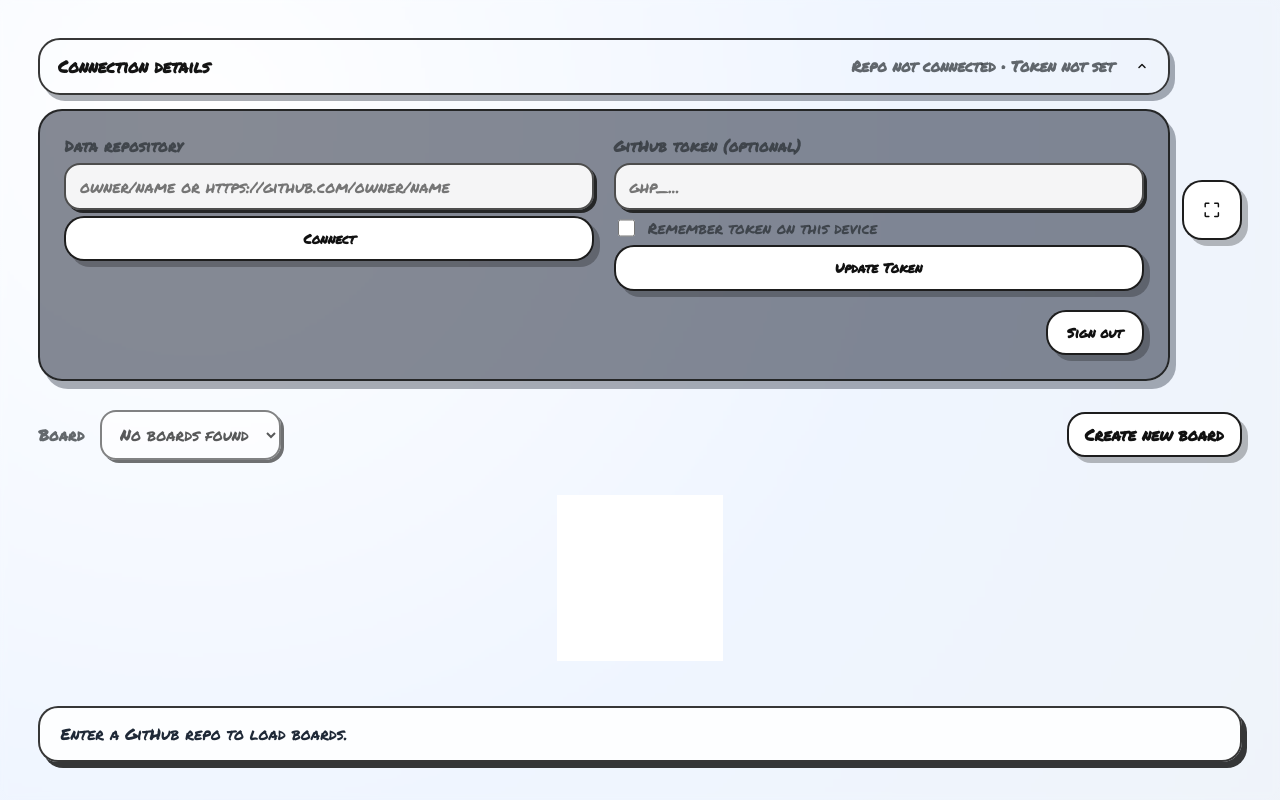
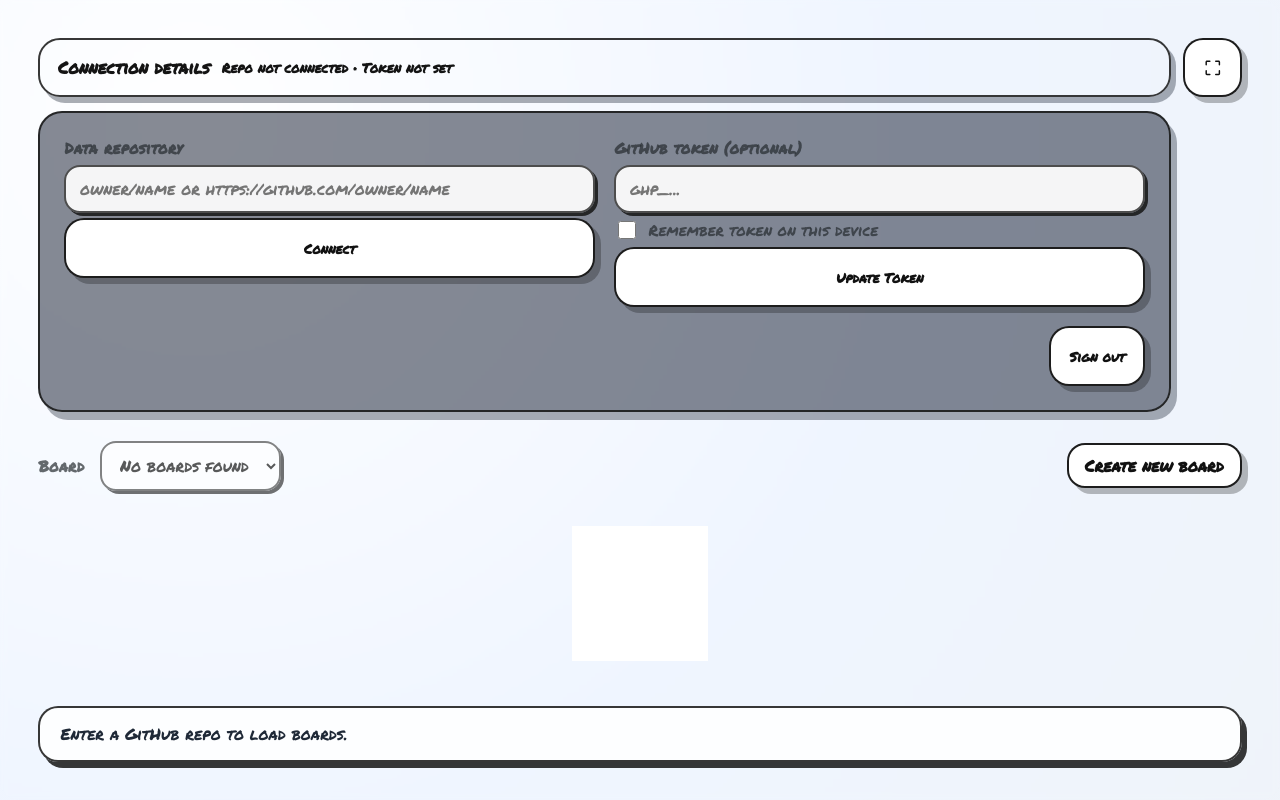
Before and after one commit to samhavos/samhavos.github.io, a website built with Vite: page index.html in a window 1280 px wide. Built offline with nearby package versions, Linux system fonts and the light colour scheme; a web font is replaced by a local one.

Commit message:
Better button styling

```diff
--- a/src/styles.css
+++ b/src/styles.css
@@ -159,7 +159,7 @@ select {
 .app__connection-row {
   display: flex;
   flex-wrap: wrap;
-  align-items: center;
+  align-items: flex-start;
   gap: 0.75rem;
 }
 
@@ -240,7 +240,7 @@ select {
 .app__connection-toggle:hover,
 .app__connection-toggle:focus-visible {
   background-color: rgba(15, 23, 42, 0.18);
-  transform: translate(-2px, -2px) rotate(-0.6deg);
+  transform: translate(-2px, -2px);
   box-shadow: 8px 8px 0 var(--panel-border);
   outline: none;
 }
@@ -249,23 +249,22 @@ select {
   font-size: 1.05rem;
 }
 
-.app__connection-status {
-  margin-left: auto;
-  margin-right: 0.5rem;
-  font-size: 0.95rem;
-  color: var(--app-muted);
+.app__connection {
+  display: flex;
+  flex-direction: column;
+  gap: 0.9rem;
+  flex: 1 1 320px;
 }
 
 .app__connection-chevron {
-  width: 1rem;
-  height: 1rem;
+  margin-left: auto;
+  padding: 0.85rem 1.1rem;
   display: inline-flex;
-}
-
-.app__connection-chevron svg {
-  width: 100%;
-  height: 100%;
-  display: block;
+  align-items: center;
+  justify-content: center;
+  border-radius: 20px;
+  transition: transform 0.15s ease, box-shadow 0.15s ease, background-color 0.15s ease, opacity 0.2s ease;
+  align-self: flex-start;
   fill: currentColor;
   transition: transform 0.15s ease;
 }
@@ -337,7 +336,7 @@ select {
 }
 
 .app__button {
-  padding: 0.7rem 1.2rem;
+  padding: 1.15rem;
   border-radius: 20px;
   border: 2px solid var(--button-border);
   background-color: var(--button-bg);
@@ -351,7 +350,7 @@ select {
 .app__button:hover,
 .app__button:focus-visible {
   background-color: var(--button-hover-bg);
-  transform: translate(-2px, -2px) rotate(-0.6deg);
+  transform: translate(-2px, -2px);
   outline: none;
   box-shadow: 8px 8px 0 var(--panel-border);
 }
@@ -889,6 +888,7 @@ select {
   right: clamp(0.9rem, 3vw, 1.5rem);
   opacity: 0.55;
   z-index: 1000;
+  padding: 0.65rem 1rem;
 }
 
 .app--fullscreen .app__button--fullscreen:hover,
```
